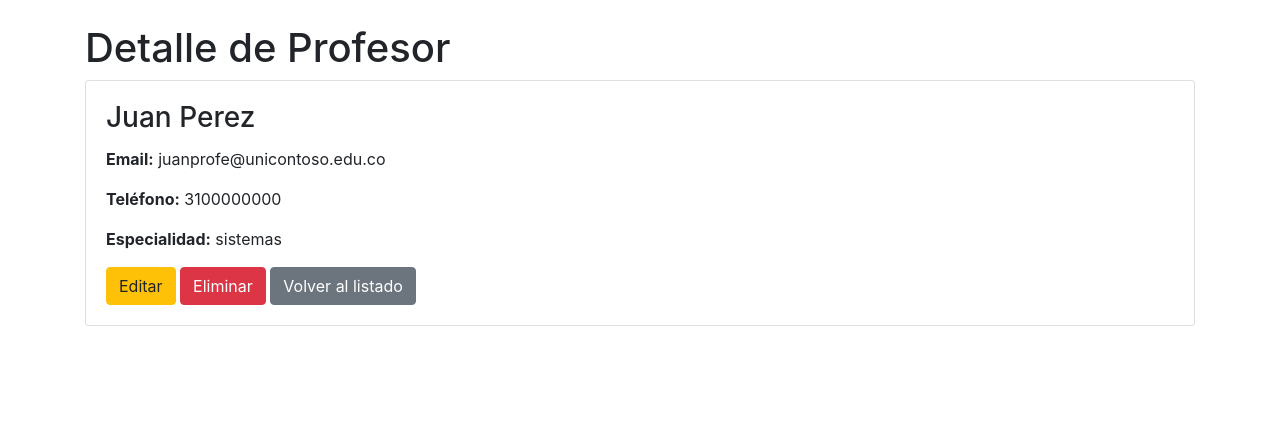
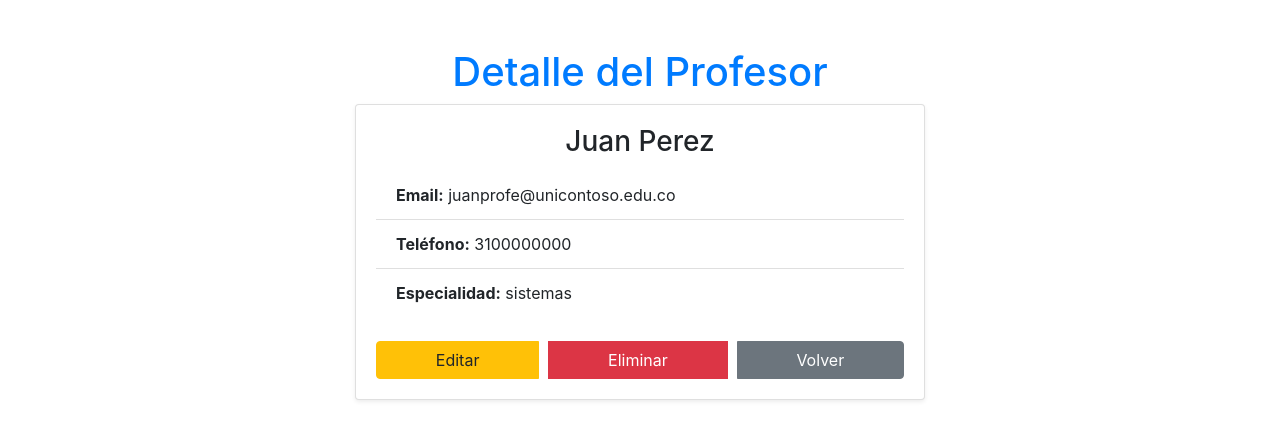
Before and after one commit to juliankaGaray/universidad_contoso, a Django app: page /profesores/1/ in a window 1280 px wide. Shown: the top 440 px of the page. Run offline with Django 3.2, Linux system fonts and the light colour scheme; data comes from the database, SQL or seed files in the repository; some libraries are stand-ins or nearby versions.

Commit message:
Update detalle_profesor.html

```diff
--- a/gestion_academica/templates/gestion_academica/detalle_profesor.html
+++ b/gestion_academica/templates/gestion_academica/detalle_profesor.html
@@ -4,19 +4,32 @@
   <meta charset="UTF-8">
   <title>Detalle de Profesor</title>
   <link rel="stylesheet" href="https://stackpath.bootstrapcdn.com/bootstrap/4.5.2/css/bootstrap.min.css">
+  <style>
+    .container {
+      max-width: 600px;
+    }
+    .btn-group {
+      display: flex;
+      gap: 10px;
+    }
+  </style>
 </head>
 <body>
-  <div class="container mt-4">
-    <h1>Detalle de Profesor</h1>
-    <div class="card">
+  <div class="container mt-5">
+    <h1 class="text-primary text-center">Detalle del Profesor</h1>
+    <div class="card shadow-sm">
       <div class="card-body">
-        <h3 class="card-title">{{ profesor.nombre }}</h3>
-        <p class="card-text"><strong>Email:</strong> {{ profesor.email }}</p>
-        <p class="card-text"><strong>Teléfono:</strong> {{ profesor.telefono }}</p>
-        <p class="card-text"><strong>Especialidad:</strong> {{ profesor.especialidad }}</p>
-        <a href="{% url 'editar_profesor' profesor.id %}" class="btn btn-warning">Editar</a>
-        <a href="{% url 'eliminar_profesor' profesor.id %}" class="btn btn-danger">Eliminar</a>
-        <a href="{% url 'lista_profesores' %}" class="btn btn-secondary">Volver al listado</a>
+        <h3 class="card-title text-center">{{ profesor.nombre }}</h3>
+        <ul class="list-group list-group-flush">
+          <li class="list-group-item"><strong>Email:</strong> {{ profesor.email }}</li>
+          <li class="list-group-item"><strong>Teléfono:</strong> {{ profesor.telefono }}</li>
+          <li class="list-group-item"><strong>Especialidad:</strong> {{ profesor.especialidad }}</li>
+        </ul>
+        <div class="btn-group mt-4 justify-content-center">
+          <a href="{% url 'editar_profesor' profesor.id %}" class="btn btn-warning" aria-label="Editar profesor">Editar</a>
+          <a href="{% url 'eliminar_profesor' profesor.id %}" class="btn btn-danger" aria-label="Eliminar profesor">Eliminar</a>
+          <a href="{% url 'lista_profesores' %}" class="btn btn-secondary" aria-label="Volver al listado">Volver</a>
+        </div>
       </div>
     </div>
   </div>
```
